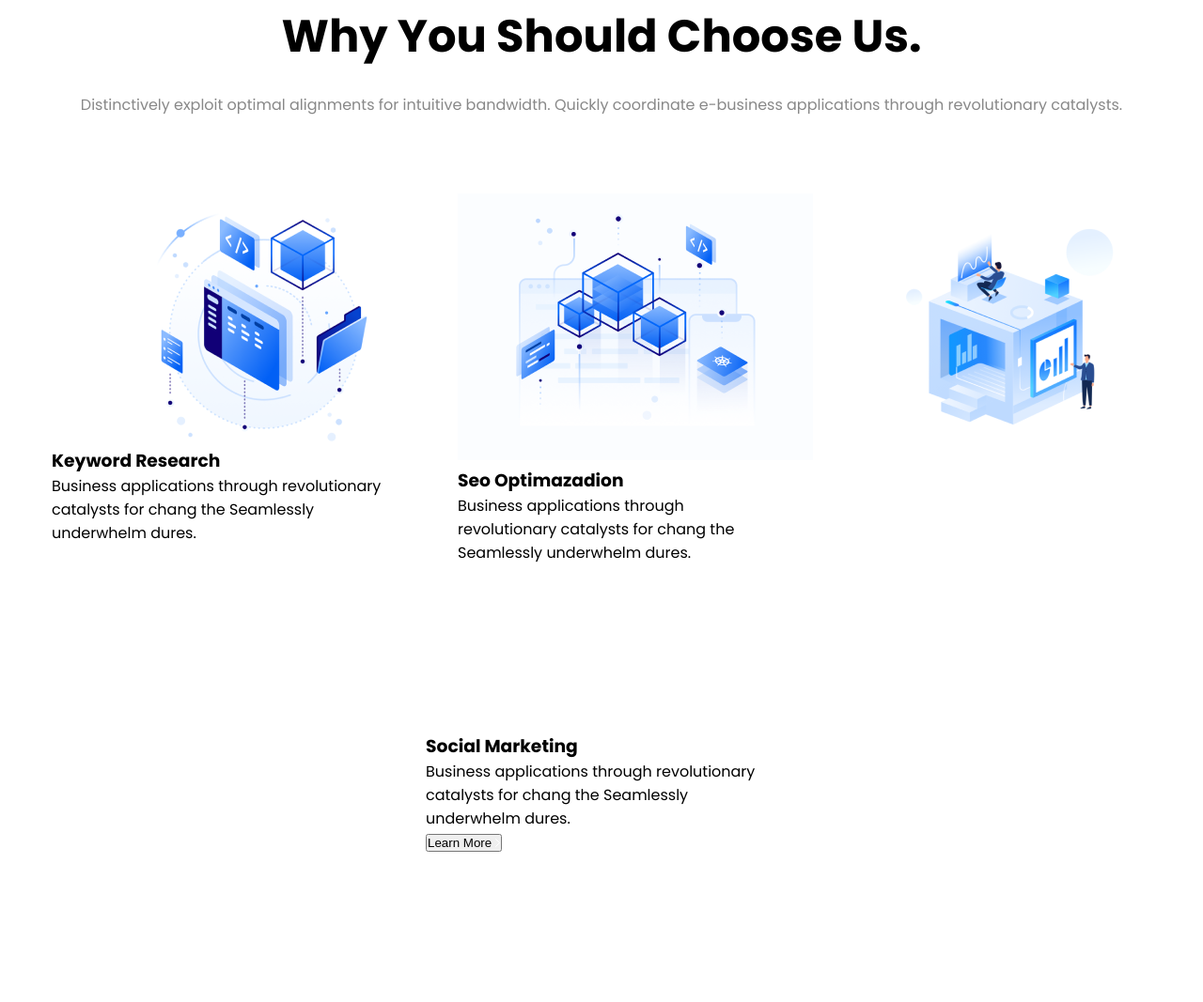
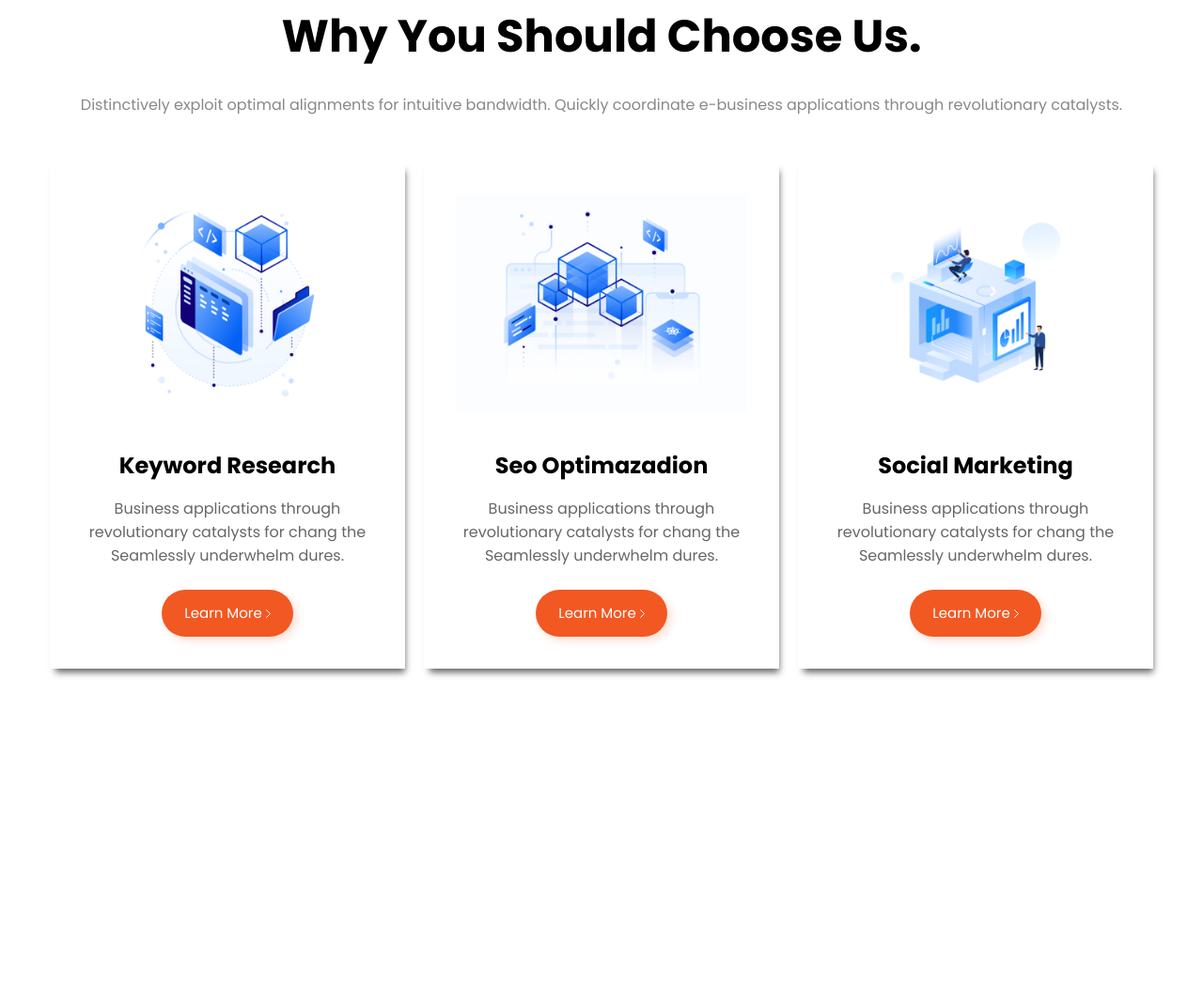
Before and after one commit to hannmx/Fullstack, a plain HTML site: page Figma_HTML_CSS/index.html in a window 1280 px wide. Shown: the part 1760-2827 px from the top of the page at 94% size. After the commit the page ends 2572 px from the top, so only its background shows below. Drawn offline with Linux system fonts and the light colour scheme.

Commit message:
Полный выполененный сайт для HW5

```diff
--- a/Figma_HTML_CSS/index.html
+++ b/Figma_HTML_CSS/index.html
@@ -107,38 +107,39 @@ applications through revolutionary catalysts.
         </p>
     </div>
     <div class="services">
-        <div class="services__item1">
+        <div class="services__item item1">
             <img src="./img/keyword.png" alt="keyword">
+            <h3 class="services__title__item">
+                Keyword Research
+            </h3>
+            <p class="services__text__item">
+                Business applications through revolutionary catalysts for chang the Seamlessly underwhelm dures.
+            </p>
+            <button class="button">
+                Learn More <img src="./img/strelka.svg" alt="strelka">
+            </button>
         </div>
-        <div class="services__item2">
+        <div class="services__item item2">
             <img src="./img/seo.png" alt="seo">
-            <h3 class="services__title__item2">
+            <h3 class="services__title__item">
                 Seo Optimazadion
             </h3>
-            <p class="services__text__item2">
+            <p class="services__text__item">
                 Business applications through revolutionary catalysts for chang the Seamlessly underwhelm dures.
             </p>
+            <button class="button">
+                Learn More <img src="./img/strelka.svg" alt="strelka">
+            </button>
         </div>
-        <div class="services__item3">
+        <div class="services__item item3">
             <img src="./img/marketing.png" alt="marketing">
-        </div>
-        <div class="services__item4">
-            <h3 class="services__title__item3">
-                Keyword Research
+            <h3 class="services__title__item">
+                Social Marketing
             </h3>
-            <p class="services__text__item3">
+            <p class="services__text__item">
                 Business applications through revolutionary catalysts for chang the Seamlessly underwhelm dures.
             </p>
-        </div>
-        <div class="services__item5"></div>
-        <div class="services__item6">
-            <h3 class="services__title__item1">
-                Social Marketing
-            </h3>
-            <p class="services__text__item1">
-                Business applications through revolutionary catalysts for chang the Seamlessly underwhelm dures.
-            </p>
-            <button class="service__btn">
+            <button class="button">
                 Learn More <img src="./img/strelka.svg" alt="strelka">
             </button>
         </div>
--- a/Figma_HTML_CSS/style.css
+++ b/Figma_HTML_CSS/style.css
@@ -162,11 +162,10 @@ body {
 .services {
     display: grid;
     grid-template-columns: repeat(3, 378px);
-    grid-auto-rows: 284px;
+    justify-content: center;
     margin-top: 48px;
     margin-bottom: 100px;
     gap: 20px;
-
 }
 
 .services__info {
@@ -175,7 +174,6 @@ body {
 
 .services__title {
     color: #000;
-    margin-top: 100px;
     margin-bottom: 24px;
     font-size: 48px;
 }
@@ -185,17 +183,28 @@ body {
     font-size: 16px;
 }
 
-.services__item1 {
-    grid-row: 1 / 2;
+.services__item {
+    grid-row: 1 / 3;
     padding: 34px;
+    gap: 24px;
+    text-align: center;
+    box-shadow: 3px 7px 7px -3px #666;
 }
 
-.services__item2 {
-    grid-row: 1 / 3;
-    padding: 34px;
+.services__item img {
+    max-width: 100%;
+    height: auto;
 }
 
-.services__item3 {
-    grid-row: 1 / 3;
-    padding: 34px;
+.services__title__item {
+    margin-top: 32px;
+    margin-bottom: 16px;
+    font-size: 24px;
+    font-weight: bold;
 }
+
+.services__text__item {
+    color: #666;
+    font-size: 16px;
+    margin-bottom: 24px;
+}
```
